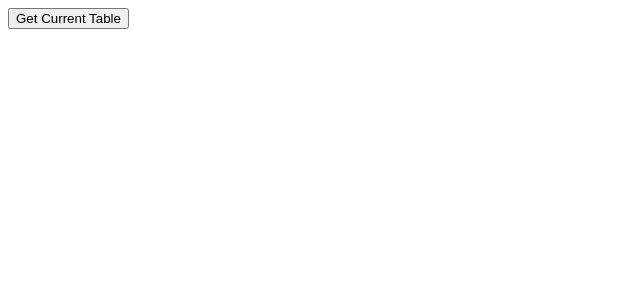
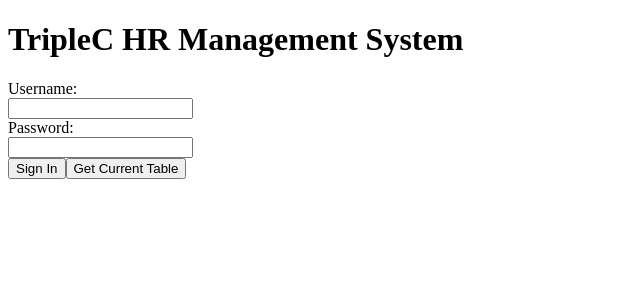
Before and after one commit to TripleC-OfficialWebsite/TripleC-HRManagementSys, a React (Create React App) app in the folder frontend/: page /#/ in a window 1280 px wide. Shown: the top 300 px of the page, without its empty margins (0-640 px from the left). Built offline with nearby package versions, Linux system fonts and the light colour scheme.

Commit message:
Sign In page

```diff
--- a/frontend/src/App.js
+++ b/frontend/src/App.js
@@ -6,10 +6,16 @@ import {
 } from "react-router-dom";
 
 import LogIn from "./Pages/LogIn/LogIn";
+import Manage from "./Pages/Manage/Manage";
 
 function App() {
   const router = createHashRouter(
-    createRoutesFromElements(<Route path="/" element={<LogIn />} />)
+    createRoutesFromElements(
+      <Route>
+        <Route path="/" element={<LogIn />} />
+        <Route path="/manage" element={<Manage />} />
+      </Route>
+    )
   );
 
   return (
--- a/frontend/src/Pages/LogIn/LogIn.js
+++ b/frontend/src/Pages/LogIn/LogIn.js
@@ -1,5 +1,16 @@
-const getResult = () => {
-  fetch(`http://127.0.0.1:5000/`, {
+import { useState } from "react";
+import { useNavigate } from "react-router-dom";
+
+const LogIn = () => {
+  const [userInfo, setUserInfo] = useState({
+    username: "",
+    password: "",
+  });
+  const navigate = useNavigate();
+
+  const getResult = async (e) => {
+    e.preventDefault();
+    await fetch(`http://127.0.0.1:5000/`, {
       method: "GET",
       headers: {
         "Content-Type": "application/json",
@@ -13,9 +24,54 @@ const getResult = () => {
       .catch((error) => console.log(error));
   };
 
-const LogIn = () => {
+  const validateUser = async (e) => {
+    e.preventDefault();
+    let base = "http://127.0.0.1:5000/validate";
+    base += `?username=${userInfo.username}&password=${userInfo.password}`;
+
+    const response = await fetch(base, {
+      method: "GET",
+      headers: {
+        "Content-Type": "application/json",
+      },
+    });
+    const result = await response.json();
+
+    if (!response.ok) {
+      alert(result.error);
+    } else {
+      console.log(result);
+      navigate("/manage");
+    }
+  };
+
   return (
     <div>
+      <h1>TripleC HR Management System</h1>
+      <form>
+        <label>Username:</label>
+        <br />
+        <input
+          type="text"
+          onChange={(e) => {
+            setUserInfo({ ...userInfo, username: e.target.value });
+          }}
+          value={userInfo.username}
+        />
+        <br />
+        <label>Password:</label>
+        <br />
+        <input
+          type="password"
+          onChange={(e) => {
+            setUserInfo({ ...userInfo, password: e.target.value });
+          }}
+          value={userInfo.password}
+        />
+      </form>
+      <button className="submit" onClick={validateUser}>
+        Sign In
+      </button>
       <button onClick={getResult}>Get Current Table</button>
     </div>
   );
--- /dev/null
+++ b/frontend/src/Pages/Manage/Manage.js
@@ -0,0 +1,9 @@
+const Manage = () => {
+  return (
+    <div>
+      <h1>Manage</h1>
+    </div>
+  );
+};
+
+export default Manage;
```
Lines whose indentation alone changed are shown as unchanged.
